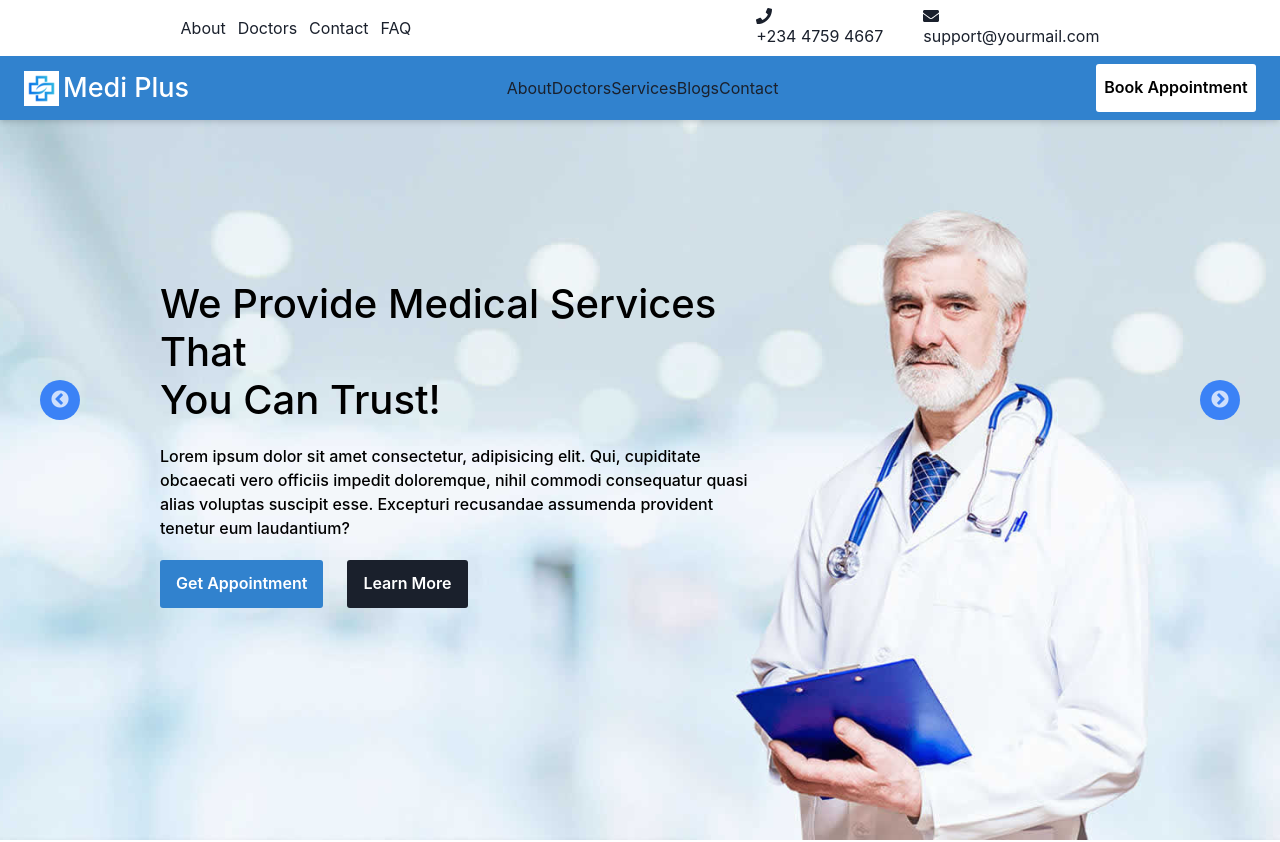
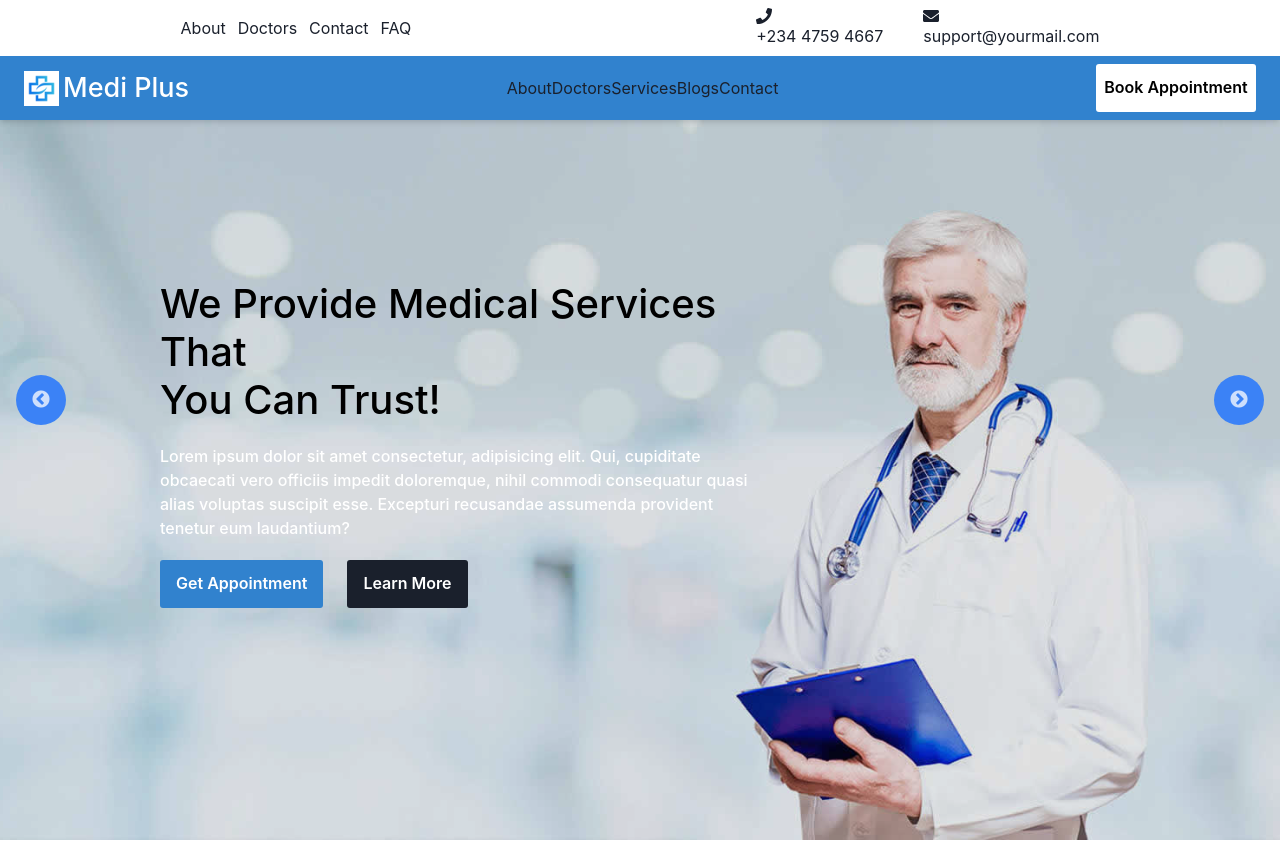
Before and after one commit to Abdulquadri-Mahmud/Mediplus, a React (Vite) app: page / in a window 1280 px wide. Shown: the top 842 px of the page. Built offline with nearby package versions, Linux system fonts and the light colour scheme.

Commit message:
Changes made

```diff
--- a/src/Components/Footer.jsx
+++ b/src/Components/Footer.jsx
@@ -7,7 +7,7 @@ import { Link } from 'react-router-dom';
 
 export default function Footer() {
   return (
-    <Box fontWeight={500} mt={{md: '10vh', base: '0vh'}} py={20}
+    <Box fontWeight={500} mt={{md: '10vh', base: '0vh'}} pt={20}
     px={{xl: 10,md: 20, base: 5}} bg={'blue.500'} color={'white'} className='grid grid-cols-1 md:grid-cols-4 gap-4'>
         <Box>
             <Box>
@@ -113,8 +113,8 @@ export default function Footer() {
                 </Box>
             </Box>
         </Box>
-        <Box className='grid-cols-4'>
-            <Text textAlign={'center'} fontWeight={400}>&copy;Copyright | All Rights reserve by Adeyemicodes</Text>
+        <Box mt={5} className='grid-cols-4'>
+            <Text textAlign={'center'} fontWeight={400} fontSize={14}>&copy;Copyright | All Rights reserve by Adeyemicodes</Text>
         </Box>
     </Box>
   )
--- a/src/Components/Hero.jsx
+++ b/src/Components/Hero.jsx
@@ -15,7 +15,8 @@ function SampleNextArrow(props) {
     return (
       <div className={className}
         style={{ ...style, display: "block", background: "rgb(59, 130, 246)",
-            height: '40px', width:'40px', top: '35vh', borderRadius: '50%',padding: '10px', right: '5vh'}}
+            height: '50px', width:'50px', top: '35vh', borderRadius: '50%',
+            padding: '15px', right: '2vh'}}
         onClick={onClick}
       />
     );
@@ -26,8 +27,8 @@ function SamplePrevArrow(props) {
     return (
         <div className={className}
         style={{ ...style, display: "block", background: "rgb(59, 130, 246)",
-            height: '40px', width:'40px', top: '35vh', borderRadius: '50%',padding: '10px',
-         left: '5vh', zIndex: '1'}}
+            height: '50px', width:'50px', top: '35vh', borderRadius: '50%',padding: '15px',
+         left: '2vh', zIndex: '1'}}
         onClick={onClick}/>
     );
 }
@@ -47,7 +48,7 @@ export default function Hero() {
             <Flex justifyContent={'center'} alignItems={'center'} bgImg={`url(${bg1})`} height={{'2xl':'80vh', xl: '90vh', md: '100vh', base: '100vh'}} bgPos={'right'} bgSize={'cover'} bgRepeat={'no-repeat'} className='blendmode'>
                 <Box width={{md: '60%', base: '100%'}} pl={{md: '20vh', base: 3}} pt={40}>
                     <Heading  textAlign={{md: 'left', base: 'center'}} fontWeight={500} fontSize={{md: 40, base: 30}} color={'black'}>We Provide <span className="text-blue-500">Medical</span> Services That <br /> You Can <span className="text-blue-500">Trust!</span></Heading>
-                    <Text  mt={5} textAlign={{md: 'left', base: 'center'}} fontWeight={500} color={'black'}>Lorem ipsum dolor sit amet consectetur, adipisicing elit. Qui, cupiditate obcaecati vero officiis impedit doloremque, nihil commodi consequatur quasi alias voluptas suscipit esse. Excepturi recusandae assumenda provident tenetur eum laudantium?</Text>
+                    <Text  mt={5} textAlign={{md: 'left', base: 'center'}} fontWeight={500} color={'white'} fontSize={'16'}>Lorem ipsum dolor sit amet consectetur, adipisicing elit. Qui, cupiditate obcaecati vero officiis impedit doloremque, nihil commodi consequatur quasi alias voluptas suscipit esse. Excepturi recusandae assumenda provident tenetur eum laudantium?</Text>
                     <Flex gap={6} mt={5}>
                         <Button rounded={3} _hover={{bg: 'blue.500', color:'white'}} bg={'blue.500'} color={'white'} py={6}>Get Appointment</Button>
                         <Button rounded={3} _hover={{bg: 'blue.500', color:'white'}} bg={'gray.800'} color={'white'} py={6}>Learn More</Button>
@@ -57,7 +58,7 @@ export default function Hero() {
             <Flex bgImg={`url(${bg2})`} height={{'2xl':'80vh', xl: '90vh', md: '100vh', base: '100vh'}} bgPos={'right'} bgSize={'cover'} bgRepeat={'no-repeat'} className='blendmode'>
                 <Box width={{md: '60%', base: '100%'}} pl={{md: '20vh', base: 3}} pt={40}>
                     <Heading  textAlign={{md: 'left', base: 'center'}} fontWeight={500} fontSize={{md: 40, base: 30}} color={'black'}>We Provide <span className="text-blue-500">Medical</span> Services That <br /> You Can <span className="text-blue-500">Trust!</span></Heading>
-                    <Text mt={5} textAlign={{md: 'left', base: 'center'}} fontWeight={500} color={'black'}>Lorem ipsum dolor sit amet consectetur, adipisicing elit. Qui, cupiditate obcaecati vero officiis impedit doloremque, nihil commodi consequatur quasi alias voluptas suscipit esse. Excepturi recusandae assumenda provident tenetur eum laudantium?</Text>
+                    <Text mt={5} textAlign={{md: 'left', base: 'center'}} fontWeight={500} color={'white'} fontSize={'16'}>Lorem ipsum dolor sit amet consectetur, adipisicing elit. Qui, cupiditate obcaecati vero officiis impedit doloremque, nihil commodi consequatur quasi alias voluptas suscipit esse. Excepturi recusandae assumenda provident tenetur eum laudantium?</Text>
                     <Flex gap={6} mt={5}>
                         <Button rounded={3} _hover={{bg: 'blue.500', color:'white'}} bg={'blue.500'} color={'white'} py={6}>Get Appointment</Button>
                         <Button rounded={3} _hover={{bg: 'blue.500', color:'white'}} bg={'gray.800'} color={'white'} py={6}>About Us</Button>
@@ -67,7 +68,7 @@ export default function Hero() {
             <Flex bgImg={`url(${bg3})`} height={{'2xl':'80vh', xl: '90vh', md: '100vh', base: '100vh'}} bgPos={'right'} bgSize={'cover'} bgRepeat={'no-repeat'} className='blendmode'>
                 <Box width={{md: '60%', base: '100%'}} pl={{md: '20vh', base: 3}} pt={40}>
                     <Heading  textAlign={{md: 'left', base: 'center'}} fontWeight={500} fontSize={{md: 40, base: 30}} color={'black'}>We Provide <span className="text-blue-500">Medical</span> Services That <br /> You Can <span className="text-blue-500">Trust!</span></Heading>
-                    <Text mt={5} textAlign={{md: 'left', base: 'center'}} fontWeight={500} color={'black'}>Lorem ipsum dolor sit amet consectetur, adipisicing elit. Qui, cupiditate obcaecati vero officiis impedit doloremque, nihil commodi consequatur quasi alias voluptas suscipit esse. Excepturi recusandae assumenda provident tenetur eum laudantium?</Text>
+                    <Text mt={5} textAlign={{md: 'left', base: 'center'}} fontWeight={500} color={'white'} fontSize={'16'}>Lorem ipsum dolor sit amet consectetur, adipisicing elit. Qui, cupiditate obcaecati vero officiis impedit doloremque, nihil commodi consequatur quasi alias voluptas suscipit esse. Excepturi recusandae assumenda provident tenetur eum laudantium?</Text>
                     <Flex gap={6} mt={5}>
                         <Button rounded={3} _hover={{bg: 'blue.500', color:'white'}} bg={'blue.500'} color={'white'} py={6}>Get Appointment</Button>
                         <Button rounded={3} _hover={{bg: 'blue.500', color:'white'}} bg={'gray.800'} color={'white'} py={6}>Contact Now</Button>
--- a/src/index.css
+++ b/src/index.css
@@ -14,7 +14,7 @@ a{
 }
 .blendmode{
   background-blend-mode: multiply;
-  background-color: rgb(255, 255, 255);
+  background-color: rgb(228, 228, 228);
 }
 .blendmode2{
   background-blend-mode: multiply;
```
